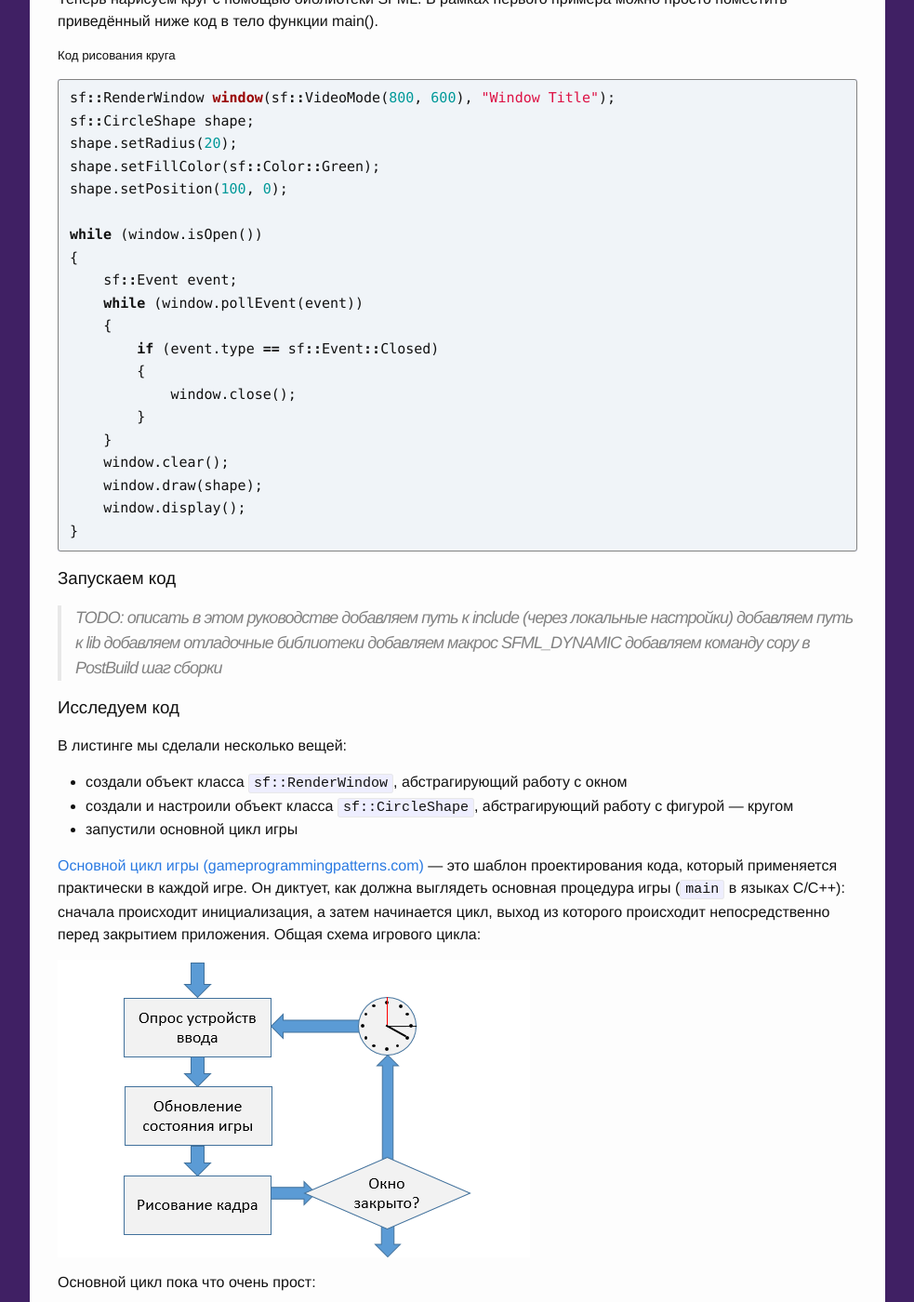
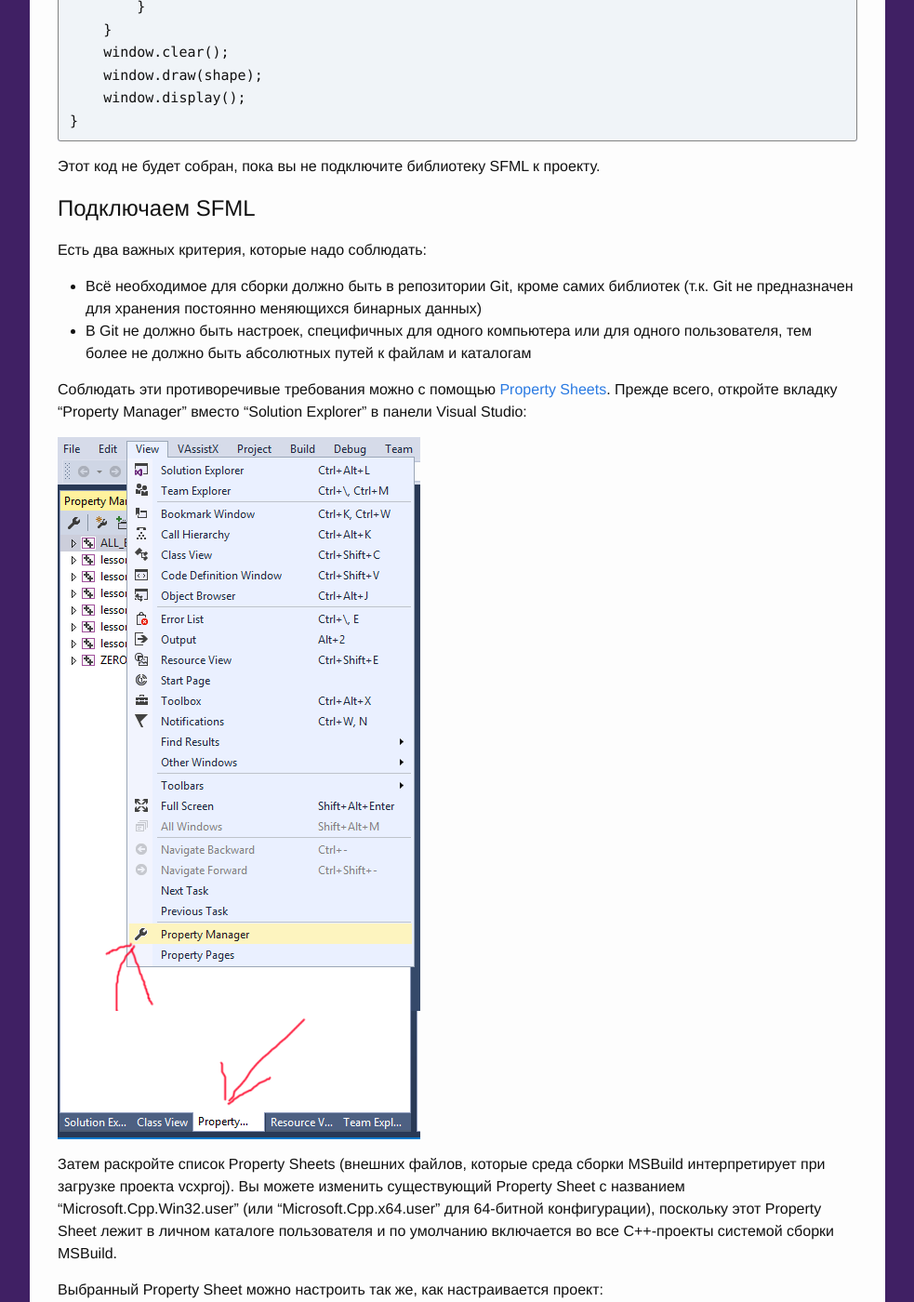
Before and after one commit to ps-group/ps-group.github.io, a Jekyll site: the page built from _packman/1.md, in a window 1280 px wide and 1400 px high, scrolled down 2113 px. Shown: the whole window at 93% size, without its empty margins (148-1131 px from the left). Built offline with Jekyll 4.4.1, drawn with Linux system fonts in a browser that asks for light colours; some of the changed text lies outside the part shown.

Commit message:
Описал подробнее установку SFML в packman-1

````diff
--- a/_packman/1.md
+++ b/_packman/1.md
@@ -30,7 +24,7 @@
 
 Теперь нарисуем круг с помощью библиотеки SFML. В рамках первого примера можно просто поместить приведённый ниже код в тело функции main().
 
-##### Код рисования круга
+### Код рисования круга
 ```cpp
 sf::RenderWindow window(sf::VideoMode(800, 600), "Window Title");
 sf::CircleShape shape;
@@ -54,14 +48,48 @@
 }
 ```
 
-### Запускаем код
+Этот код не будет собран, пока вы не подключите библиотеку SFML к проекту.
 
->TODO: описать в этом руководстве
->добавляем путь к include (через локальные настройки)
->добавляем путь к lib
->добавляем отладочные библиотеки
->добавляем макрос SFML_DYNAMIC
->добавляем команду copy в PostBuild шаг сборки
+## Подключаем SFML
+
+Есть два важных критерия, которые надо соблюдать:
+
+- Всё необходимое для сборки должно быть в репозитории Git, кроме самих библиотек (т.к. Git не предназначен для хранения постоянно меняющихся бинарных данных)
+- В Git не должно быть настроек, специфичных для одного компьютера или для одного пользователя, тем более не должно быть абсолютных путей к файлам и каталогам
+
+Соблюдать эти противоречивые требования можно с помощью [Property Sheets](https://msdn.microsoft.com/en-us/library/669zx6zc.aspx). Прежде всего, откройте вкладку "Property Manager" вместо "Solution Explorer" в панели Visual Studio:
+
+![Скриншот](img/property_manager_tab.png)
+
+Затем раскройте список Property Sheets (внешних файлов, которые среда сборки MSBuild интерпретирует при загрузке проекта vcxproj). Вы можете изменить существующий Property Sheet с названием "Microsoft.Cpp.Win32.user" (или "Microsoft.Cpp.x64.user" для 64-битной конфигурации), поскольку этот Property Sheet лежит в личном каталоге пользователя и по умолчанию включается во все C++-проекты системой сборки MSBuild.
+
+Выбранный Property Sheet можно настроить так же, как настраивается проект:
+
+![Скриншот](img/customize_property_sheet.png)
+
+На выходе вы получите файл `*.props`, который представляет собой переносимые между проектами настройки сборки. В этот файл надо добавить пути к заголовочным файлам и библиотекам, как описано ниже.
+
+### Настраиваем SFML
+
+Актуальную версию можно найти на [www.sfml-dev.org](http://www.sfml-dev.org/download.php). Выбирайте 32-х или 64-хбитную библиотеку для нужной версии Visual Studio.
+
+![скриншот](img/donwload.png)
+
+После распаковки загруженного архива в распакованном каталоге будут следующие важные для нас подкаталоги:
+
+- каталог include должен быть добавлен в пути поиска заголовочных файлов (в Visual Studio это include directories, на UNIX принято называть include paths)
+- каталог lib должен быть добавлен в пути поиска линкуемых библиотек (в Visual Studio это library directories, на UNIX принято называть linker search paths)
+
+![скришнот](img/sfml_include_and_library_paths.png)
+
+- каталог bin содержит разделяемые библиотеки (`*.dll`), которые следует добавить в каталог с исполняемым файлом после сборки программы. Вы можете сделать это вручную, либо настроить шаг сборки PostBuild, как описано [в статье на jeremybytes.blogspot.com](https://jeremybytes.blogspot.com/2014/02/using-build-events-in-visual-studio-to.html)
+- при настройке путей поиска не забудьте оставить включённой галочку "Inherit from parent or project settings", чтобы случайно не сбросить стандартные пути поиска заголовков и библиотек, входящих в состав WinAPI, C++ Standard Library и C Standard Library
+
+![скриншот](img/inherit_from_parent.png)
+
+- поскольку SFML подключается нами как динамическая библиотека, нам надо не забыть объявить макрос SFML_DYNAMIC в списке предопределённых макросов (Preprocessor Definitions в Visual Studio):
+
+![скриншот](img/sfml_dynamic.png)
 
 ### Исследуем код
 
````
Also changed, not shown: other parts of _packman/1.md (+2 -8 lines), _packman/img/cmake_add_to_path.png (added), _packman/img/customize_property_sheet.png (added), _packman/img/inherit_from_parent.png (added), _packman/img/property_manager_tab.png (added), _packman/img/sfml_dynamic.png (added), _packman/img/sfml_include_and_library_paths.png (added).
